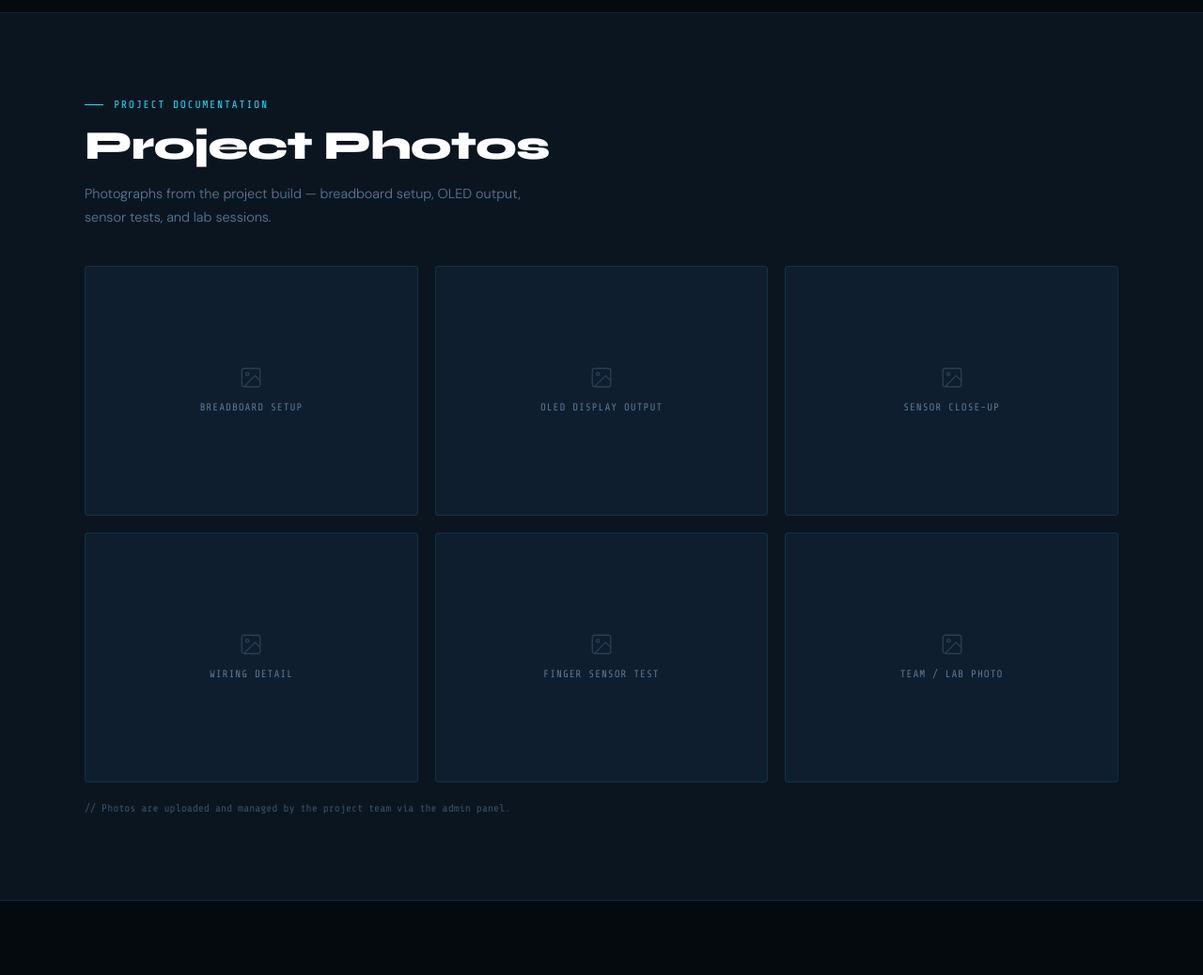
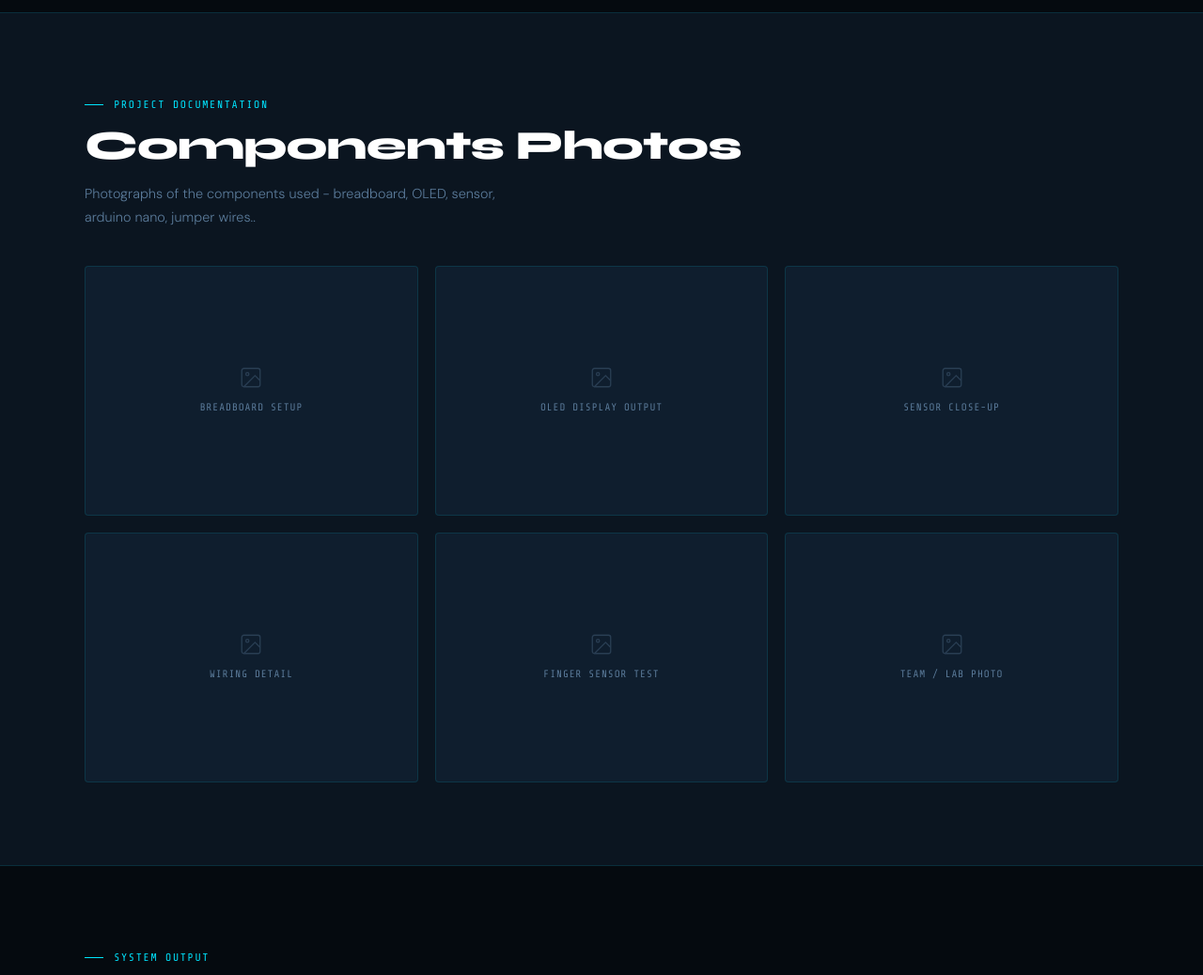
Before and after one commit to nehalidas0411-cmyk/Blood-Oxygen-SpO2-Monitor, a website: page public/index.html in a window 1280 px wide. Shown: the part 3960-4998 px from the top of the page at 94% size. Drawn offline with nearby package versions, Linux system fonts and the light colour scheme; no server answers.

Commit message:
update photos section text

```diff
--- a/public/index.html
+++ b/public/index.html
@@ -389,8 +389,8 @@
 <section id="photos">
   <div class="inner fade-up">
     <div class="section-tag">Project Documentation</div>
-    <h2>Project Photos</h2>
-    <p style="color:var(--muted);font-size:0.9rem;margin-top:0.45rem;max-width:480px;">Photographs from the project build — breadboard setup, OLED output, sensor tests, and lab sessions.</p>
+    <h2>Components Photos</h2>
+    <p style="color:var(--muted);font-size:0.9rem;margin-top:0.45rem;max-width:480px;">Photographs of the components used - breadboard, OLED, sensor, arduino nano, jumper wires..</p>
     <div class="photo-grid" id="photoGrid">
       <!-- Slots: display-only, no upload inputs -->
       <div class="photo-slot">
@@ -424,8 +424,6 @@
         <img alt="Team / Lab Photo">
       </div>
     </div>
-    <p class="photo-note">// Photos are uploaded and managed by the project team via the admin panel.</p>
-  </div>
 </section>
 
 <!-- LIVE OUTPUT -->
```
Also changed, not shown: Breadboard.jpg (added), Jumper Wires.jpg (added), KiCad Schematic Desgin.png (added), OLED.jpg (added), Sensor.jpg (added).
